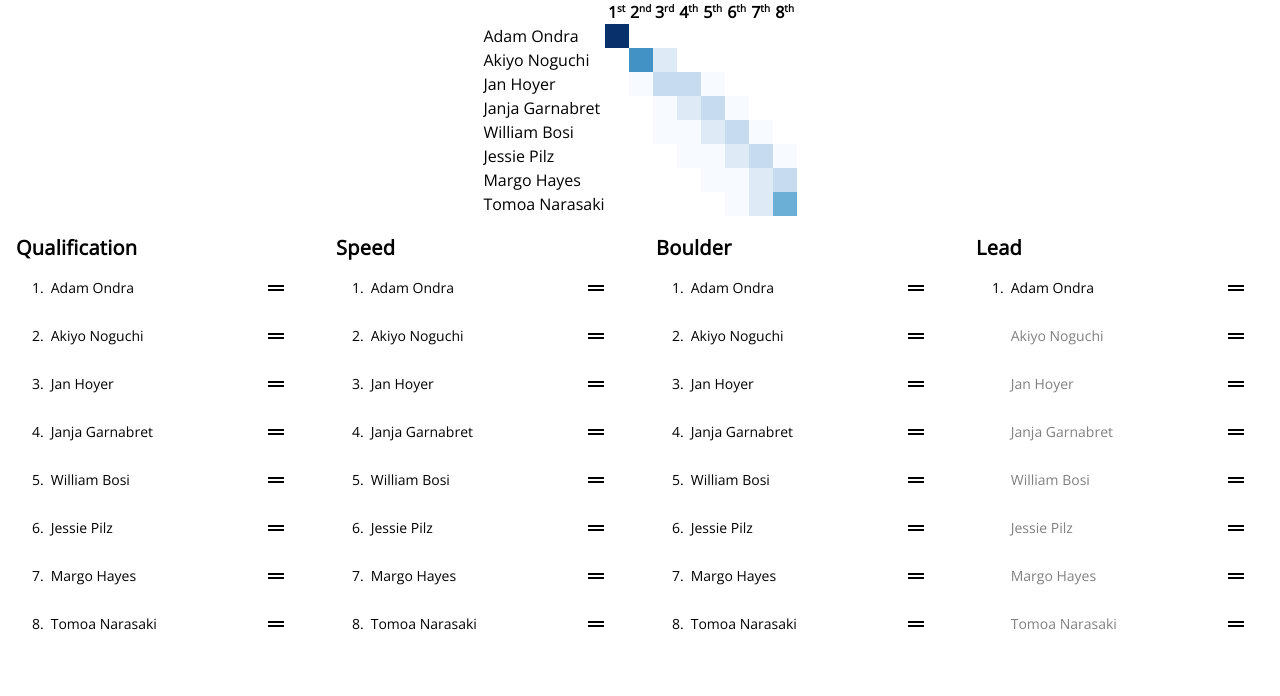
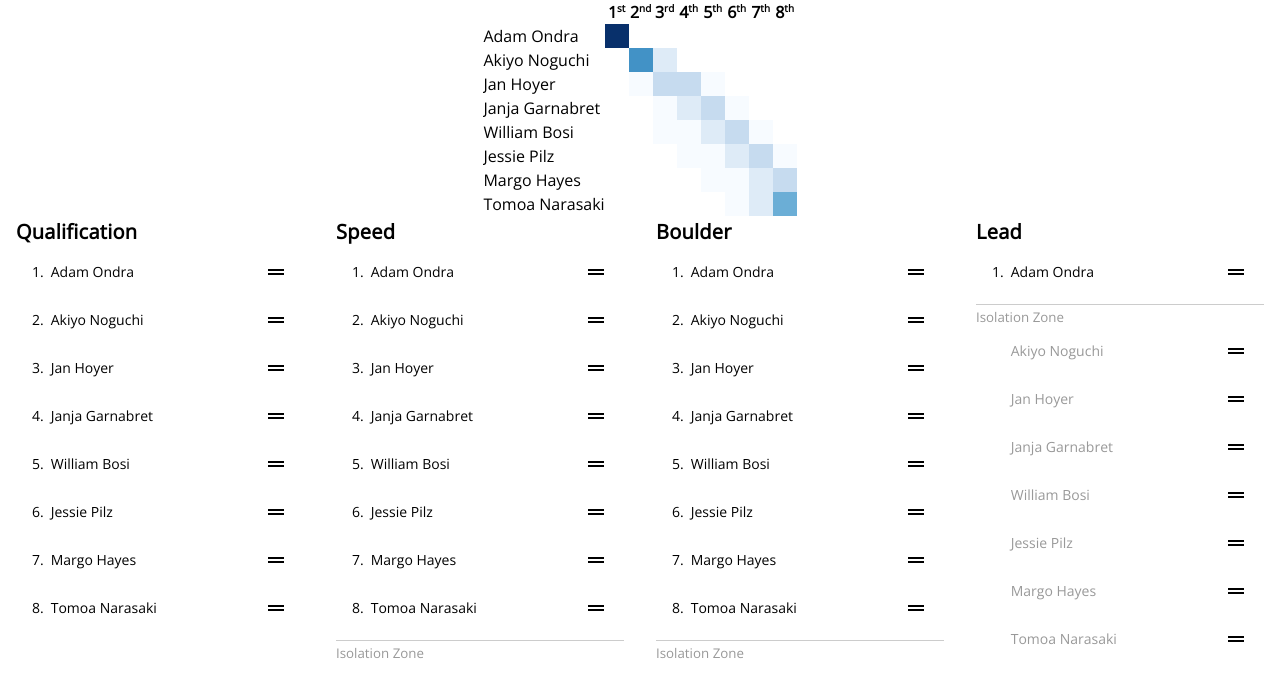
Before and after one commit to harrybiddle/compdex.rocks, a React (Create React App) app: page / in a window 1280 px wide. Shown: the top 696 px of the page. Built offline with nearby package versions, Linux system fonts and the light colour scheme.

Commit message:
Styling of divider and unranked list

```diff
--- a/src/components/list/List.js
+++ b/src/components/list/List.js
@@ -11,6 +11,7 @@ export default class List extends React.Component {
             <div ref={provided.innerRef} {...provided.droppableProps}>
               {this.props.items.map((item, index) => (
                 <ListItem
+                  isRanked={this.props.isRanked}
                   key={item.draggableId}
                   draggableId={item.draggableId}
                   prefix={this.props.isNumbered ? index + 1 + "." : null}
--- a/src/components/listitem/ListItem.js
+++ b/src/components/listitem/ListItem.js
@@ -22,7 +22,8 @@ export default class ListItem extends React.Component {
                 display: "flex",
                 alignItems: "center",
                 // add border when dragging
-                border: snapshot.isDragging ? "1px solid red" : "0px"
+                border: snapshot.isDragging ? "1px solid red" : "0px",
+                color: this.props.isRanked ? "black" : "#999"
               }}
             >
               <span style={{ width: "2.5ex" }}>{this.props.prefix}</span>
--- a/src/components/rankings/Rankings.js
+++ b/src/components/rankings/Rankings.js
@@ -41,7 +41,7 @@ export default class Rankings extends React.Component {
                   style={{
                     visibility: "visible",
                     boxSizing: "border-box",
-                    padding: "16px 16px 16px 16px"
+                    padding: "0px 16px 0px 16px"
                   }}
                 >
                   <span
@@ -59,16 +59,31 @@ export default class Rankings extends React.Component {
                   {group.listIds.map(listId => {
                     const list = this.props.lists[listId];
                     return (
-                      <div
-                        style={
-                          list.isRanked ? { color: "black" } : { color: "grey" }
-                        }
-                        key={listId + "-container"}
-                      >
+                      <div key={listId + "-parentcontainer"}>
+                        {/* if list is unranked, draw a divider above it */}
+                        {list.isRanked ? null : (
+                          <div key={listId + "divider"}>
+                            <hr
+                              style={{
+                                border: "none",
+                                borderBottom: "1px solid #ccc",
+                                marginBottom: "0px"
+                              }}
+                            />
+                            <span
+                              style={{ fontSize: "smaller", color: "#999" }}
+                            >
+                              Isolation Zone
+                            </span>
+                          </div>
+                        )}
+
+                        {/* draw the list */}
                         <List
                           items={list.items}
                           droppableId={listId}
                           isNumbered={list.isRanked}
+                          isRanked={list.isRanked}
                         />
                       </div>
                     );
```
